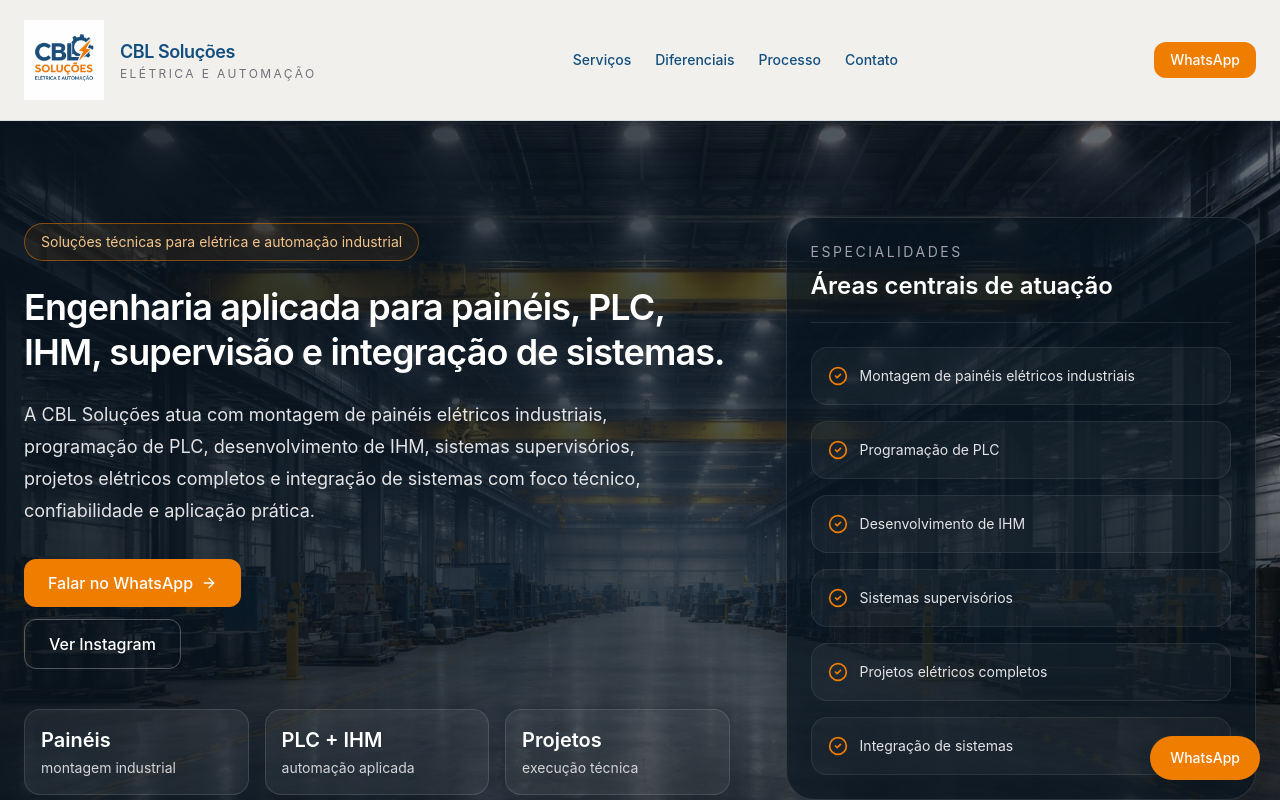
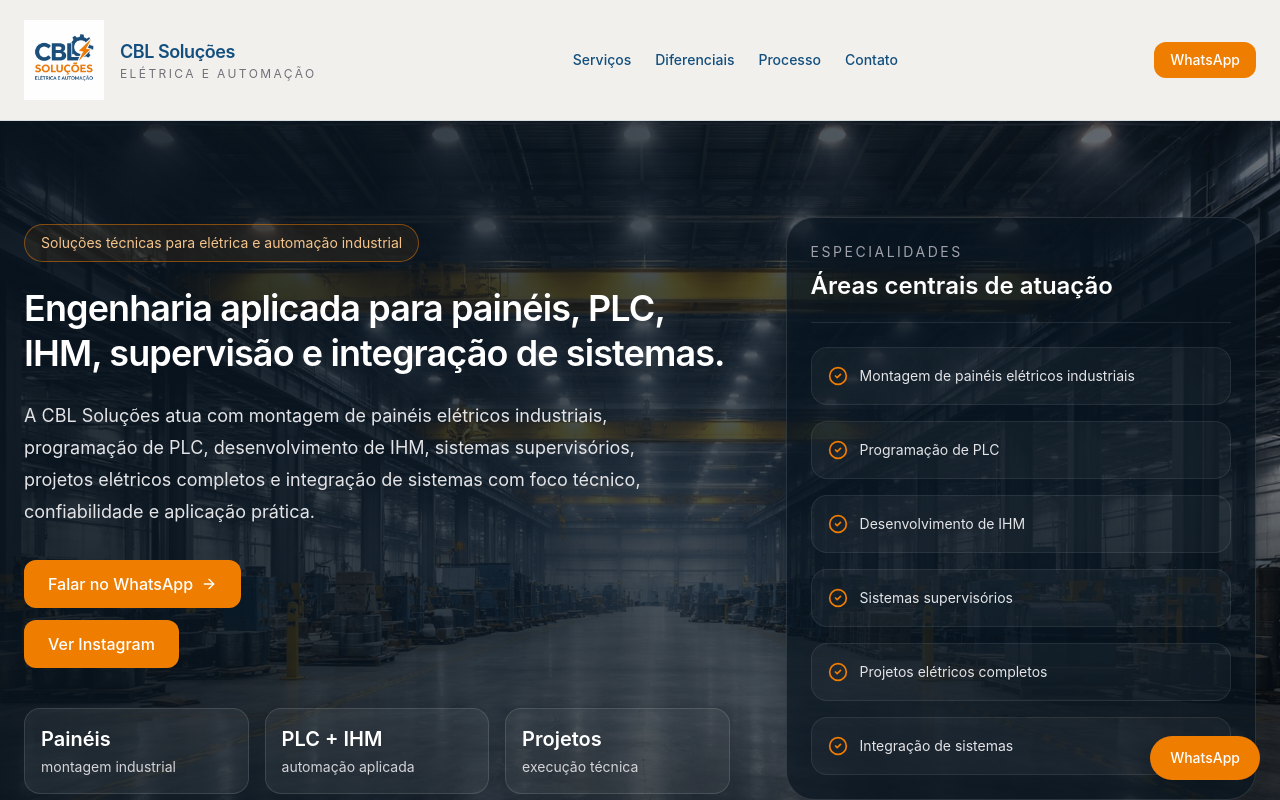
Before and after one commit to caiolaprovita/Site, a React (Vite) app: page / in a window 1280 px wide. Shown: the top 800 px of the page. Built offline with nearby package versions, Linux system fonts and the light colour scheme.

Commit message:
Update App.jsx

```diff
--- a/src/App.jsx
+++ b/src/App.jsx
@@ -246,11 +246,11 @@ export default function SiteInstitucional() {
                     rel="noreferrer"
                   >
                     <button
-                      className="rounded-xl border px-6 py-3 text-base font-medium text-white transition hover:bg-white/10"
-                      style={{ borderColor: "rgba(255,255,255,0.28)" }}
-                    >
-                      Ver Instagram
-                    </button>
+  className="rounded-xl px-6 py-3 text-base font-medium transition hover:opacity-90"
+  style={{ backgroundColor: "#EF7D00", color: "#fff" }}
+>
+  Ver Instagram
+</button>
                   </a>
                 </div>
 
```
